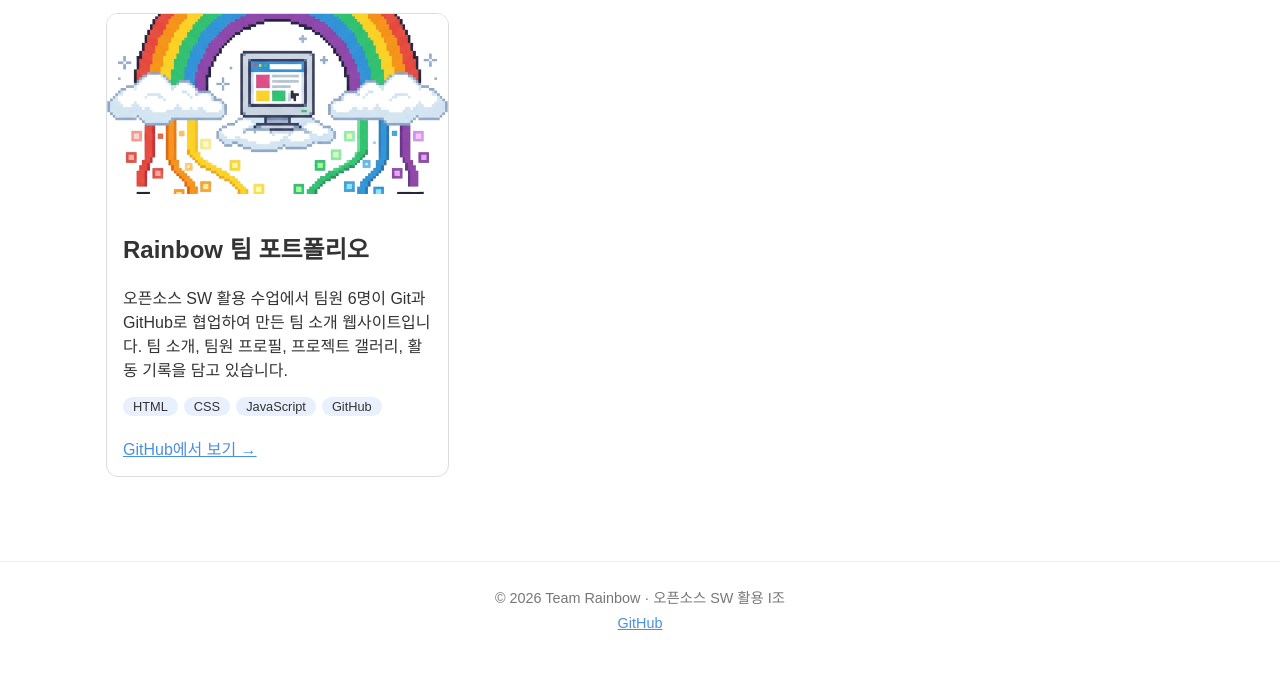
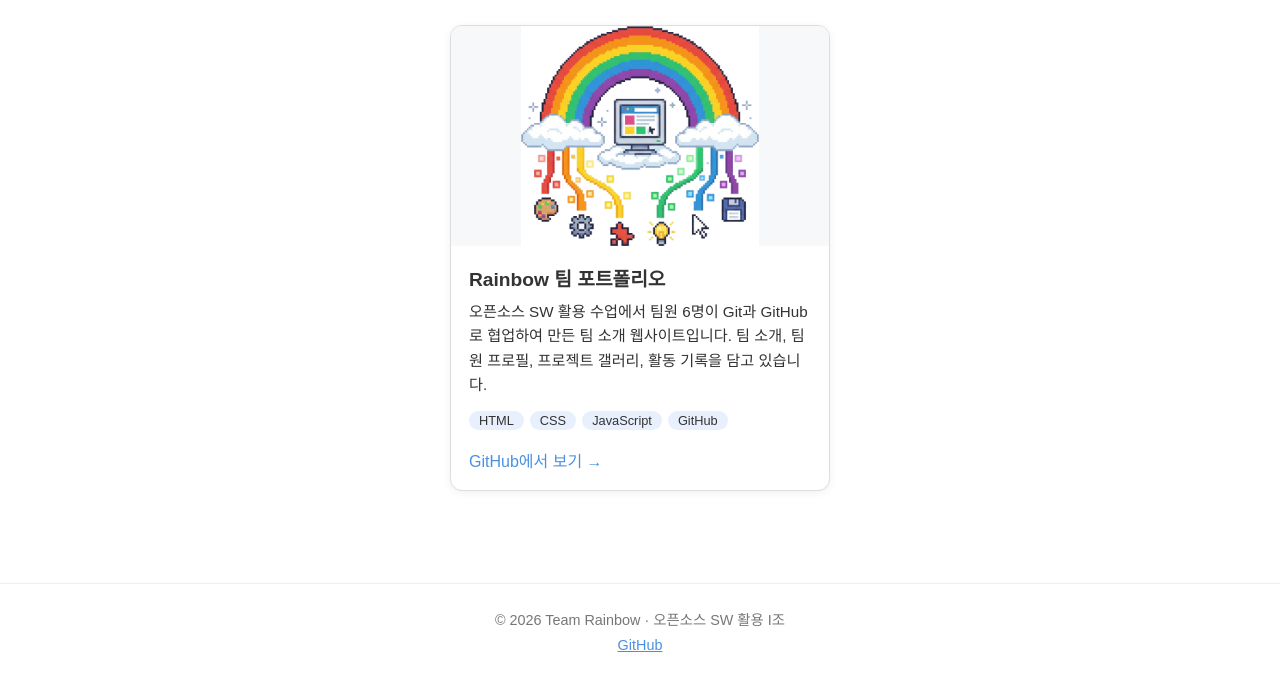
Before and after one commit to matstar33/OpenSourceSW-I-Team, a plain HTML site: page projects.html in a window 1280 px wide. Shown: the part 207-884 px from the top of the page. Before the commit the page ends 862 px from the top, so only its background shows below. Drawn offline with Linux system fonts and the light colour scheme.

Commit message:
style: 대표 이미지가 카드에 맞게 보이도록 스타일 조정

```diff
--- a/css/projects.css
+++ b/css/projects.css
@@ -1,14 +1,22 @@
 .projects-page {
   max-width: 1100px;
   margin: 0 auto;
-  padding: 24px 16px;
+  padding: 32px 16px;
+  text-align: center;
 }
 
+.projects-page .intro {
+  color: #666;
+  margin-bottom: 8px;
+}
+
+/* 카드가 1개면 가운데, 늘어나면 자동으로 여러 열 */
 .project-grid {
   display: grid;
-  grid-template-columns: repeat(3, 1fr);
-  gap: 20px;
-  margin-top: 24px;
+  grid-template-columns: repeat(auto-fit, minmax(280px, 380px));
+  justify-content: center;
+  gap: 24px;
+  margin-top: 28px;
 }
 
 .project-card {
@@ -16,17 +24,31 @@
   border-radius: 12px;
   overflow: hidden;
   background: #fff;
+  text-align: left;
+  box-shadow: 0 2px 8px rgba(0, 0, 0, 0.06);
+}
+
+.project-card img {
+  width: 100%;
+  height: 220px;
+  object-fit: contain;   /* cover → contain */
+  background: #f7f8fa;
+  display: block;
 }
 
 .card-body {
-  padding: 16px;
+  padding: 18px;
 }
 
-@media (max-width: 900px) {
-  .project-grid { grid-template-columns: repeat(2, 1fr); }
+.card-body h2 {
+  margin: 0 0 8px;
+  font-size: 1.2rem;
 }
-@media (max-width: 600px) {
-  .project-grid { grid-template-columns: 1fr; }
+
+.card-body p {
+  margin: 0;
+  font-size: 0.95rem;
+  line-height: 1.6;
 }
 
 .tags {
@@ -35,7 +57,7 @@
   display: flex;
   flex-wrap: wrap;
   gap: 6px;
-  margin: 12px 0;
+  margin: 14px 0;
 }
 
 .tags li {
@@ -47,13 +69,18 @@
 
 .detail-link {
   display: inline-block;
-  margin-top: 8px;
+  margin-top: 4px;
   color: #4a90e2;
+  text-decoration: none;
 }
 
-.project-card img {
-  width: 100%;
-  height: 180px;
-  object-fit: cover;
-  display: block;
+.detail-link:hover {
+  text-decoration: underline;
 }
+
+/* 모바일: 카드가 화면 폭에 맞게 */
+@media (max-width: 600px) {
+  .project-grid {
+    grid-template-columns: 1fr;
+  }
+}
```
